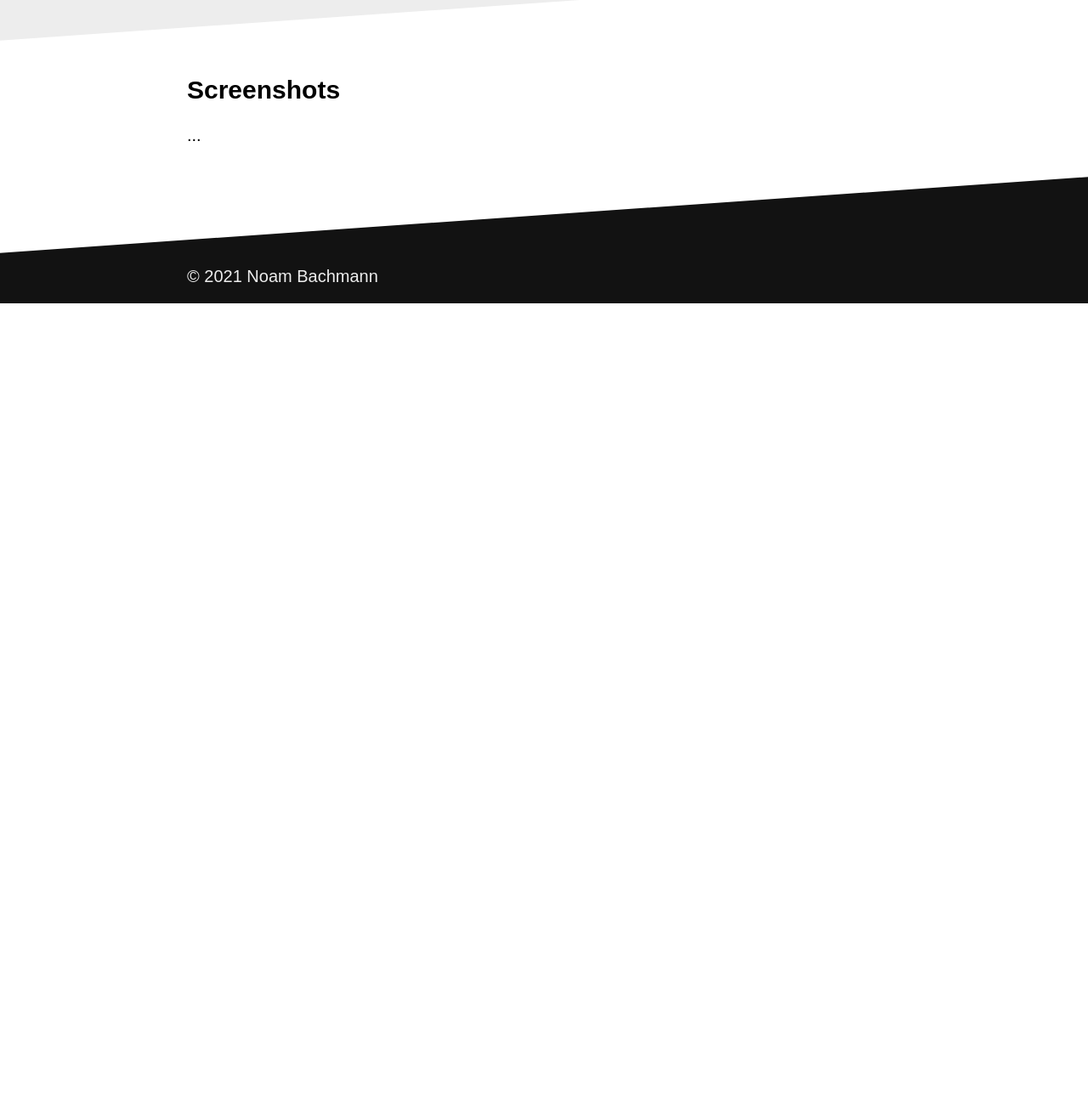
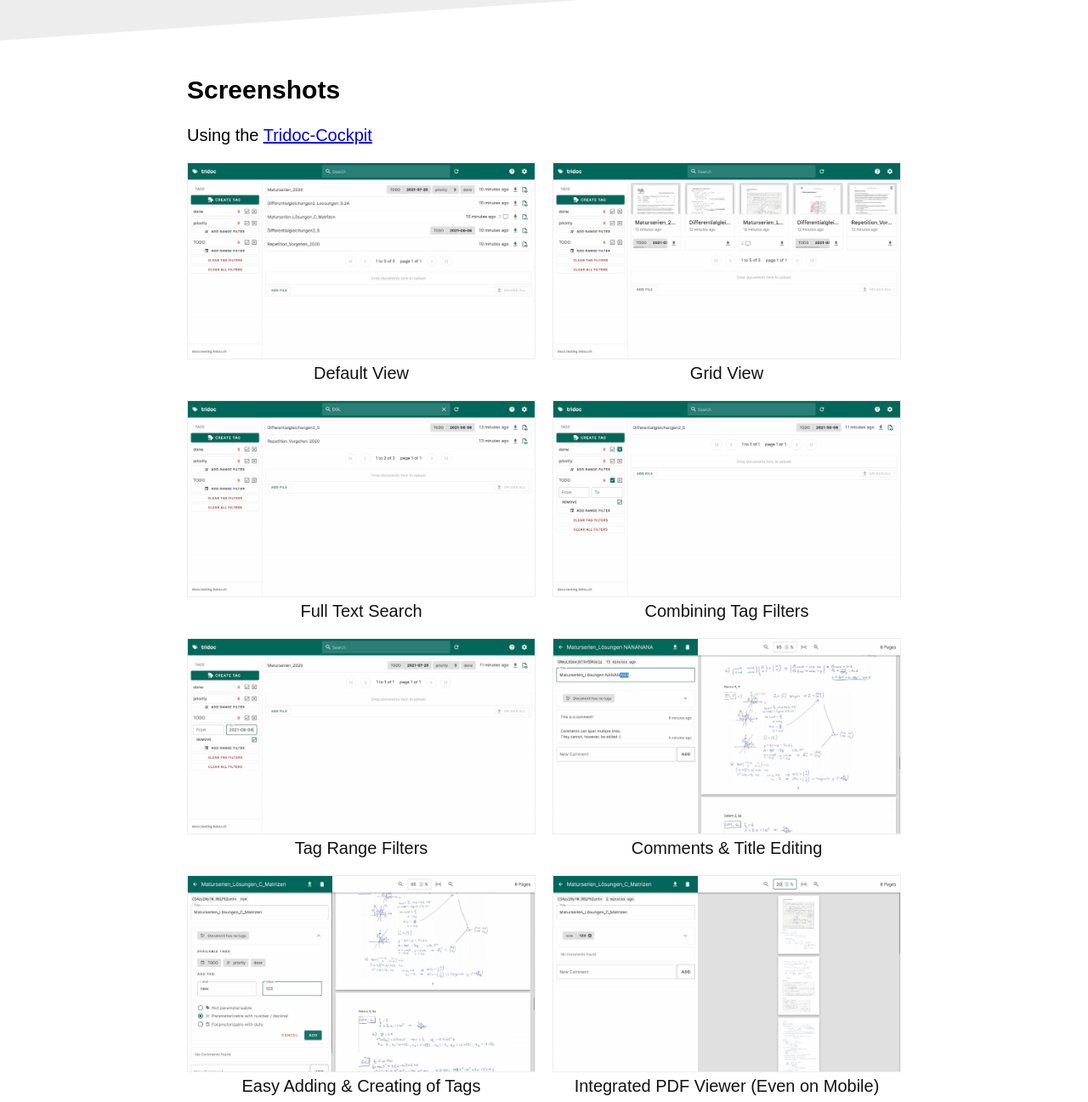
Before and after one commit to tridoc/tridoc.github.io, a plain HTML site: page index.html in a window 1280 px wide. Shown: the part 1500-2797 px from the top of the page at 85% size. Before the commit the page ends 1857 px from the top, so only its background shows below. Drawn offline with Linux system fonts and the light colour scheme; a web font is replaced by a local one.

Commit message:
added screenshots

```diff
--- a/index.html
+++ b/index.html
@@ -12,14 +12,14 @@
 <body>
   <header>
     <nav>
-      <a href="#">TOP</a>
+      <a href="#top">↑</a>
       <a href="#about">About</a>
       <a href="#guide">Guide</a>
       <a href="#screenshots">Screenshots</a>
     </nav>
   </header>
   <main>
-    <section class="hero">
+    <section class="hero" id="top">
       <div>
         <h1>Tridoc</h1>
       </div>
@@ -84,7 +84,48 @@
     <section id="screenshots">
       <div>
         <h2>Screenshots</h2>
-        <p>...</p>
+        <p>Using the <a href="https://tridoc.me/tridoc-cockpit/">Tridoc-Cockpit</a></p>
+        <p class="grid">
+          <a href="img/shot_view.jpg">
+            <img src="img/shot_view.jpg">
+            Default View
+          </a>
+          <a href="img/shot_thumbs.jp">
+            <img src="img/shot_thumbs.jpg">
+            Grid View
+          </a>
+          <a href="img/shot_search.jpg">
+            <img src="img/shot_search.jpg">
+            Full Text Search
+          </a>
+          <a href="img/shot_filter_multiple.jpg">
+            <img src="img/shot_filter_multiple.jpg">
+            Combining Tag Filters
+          </a>
+          <a href="img/shot_filter_date.jpg">
+            <img src="img/shot_filter_date.jpg">
+            Tag Range Filters
+          </a>
+          <a href="img/shot_title_comments.jpg">
+            <img src="img/shot_title_comments.jpg">
+            Comments & Title Editing
+          </a>
+          <a href="img/shot_tag_add.jpg">
+            <img src="img/shot_tag_add.jpg">
+            Easy Adding & Creating of Tags
+          </a>
+          <a href="img/shot_zoom.jpg">
+            <img src="img/shot_zoom.jpg">
+            Integrated PDF Viewer (Even on Mobile)
+          </a>
+          <!--<a href="img/shot_tag_added.jpg">
+            <img src="img/shot_tag_added.jpg">
+            ---
+          </a>-->
+          <!--<a href="img/shot_tag_predefined.jpg">
+            <img src="img/shot_tag_predefined.jpg">
+          </a>-->
+        </p>
       </div>
     </section>
     <section class="dark">
--- a/style.css
+++ b/style.css
@@ -71,6 +71,7 @@ nav>a {
   color: var(--light);
 }
 
+nav>a:focus,
 nav>a:hover {
   background: var(--theme-hover);
 }
@@ -138,6 +139,7 @@ section.skew>nav {
   margin-left: .5rem;
 }
 
+.skew>nav>a:focus,
 .skew>nav>a:hover {
   background: var(--theme-hover);
   box-shadow: 0 0 0 .25rem var(--theme-hover);
@@ -166,6 +168,29 @@ p {
   }
 }
 
+.grid {
+  display: grid;
+  grid-template-columns: repeat(auto-fit, minmax(15rem, 1fr) );
+  gap: 1rem
+}
+
+.grid a {
+  display: block;
+  text-decoration: none;
+  text-align: center;
+  color: var(--dark);
+}
+
+.grid a:focus,
+.grid a:hover {
+  outline: 2px solid var(--theme-light);
+}
+
+img {
+  width: 100%;
+  border: 1px solid var(--light);
+}
+
 /* footer */
 
 section.dark {
```
Also changed, not shown: img/shot_filter_date.jpg (added), img/shot_filter_multiple.jpg (added), img/shot_search.jpg (added), img/shot_tag_add.jpg (added), img/shot_tag_added.jpg (added), img/shot_tag_predefined.jpg (added), img/shot_thumbs.jpg (added), img/shot_title_comments.jpg (added), img/shot_view.jpg (added), img/shot_zoom.jpg (added).
